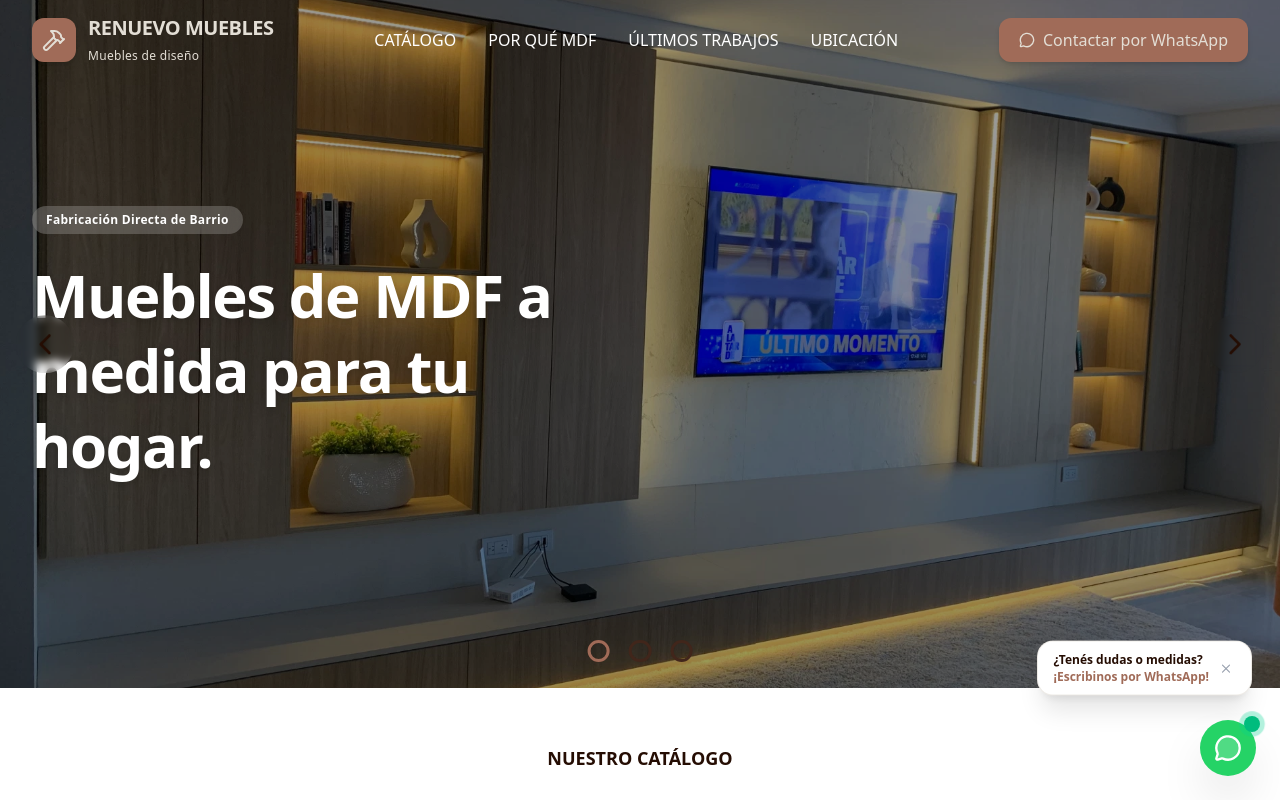
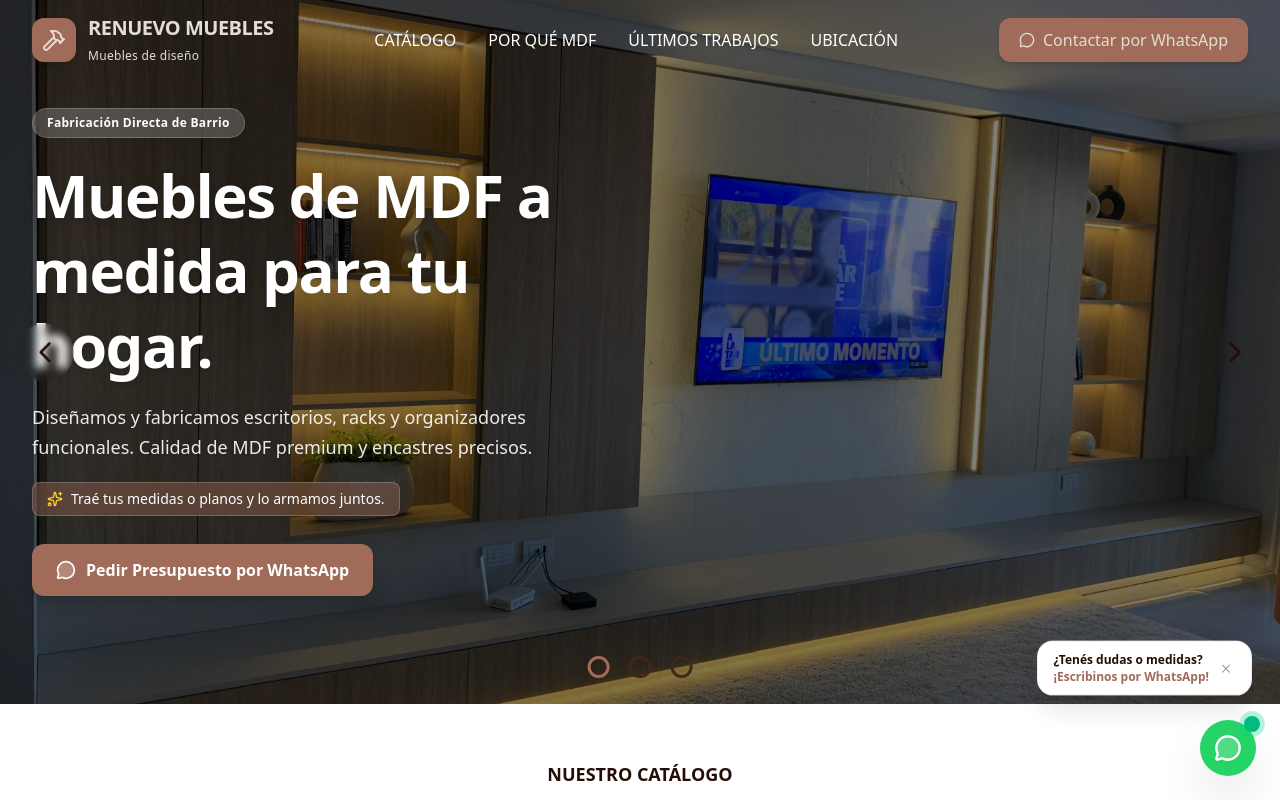
Before and after one commit to fernandezale/RM-Landing-Typescript, a React (Vite) app: page / in a window 1280 px wide. Shown: the top 800 px of the page. Built offline with nearby package versions, Linux system fonts and the light colour scheme; grey boxes are pictures that could not be loaded.

Commit message:
Correccion en el hero, carousel y estilos

```diff
--- a/src/App.tsx
+++ b/src/App.tsx
@@ -17,7 +17,7 @@ function App() {
     <>
       <Navbar whatsappNumber={WHATSAPP_NUMBER} />
       <section id="center">
-        <Hero />
+        <Hero whatsappNumber={WHATSAPP_NUMBER} />
         <CategoriesApp/>
         <AboutMDFApp/>
         <PortfolioApp/>
--- a/src/components/EmblaCarousel.tsx
+++ b/src/components/EmblaCarousel.tsx
@@ -7,14 +7,16 @@ import { DotButton } from './EmblaCarouselDotButton'
 import { useDotButton } from '../hooks/useDotButton'
 import type { HeroSlide } from './Hero'
 import { motion, AnimatePresence } from 'framer-motion'
+import { MessageCircle, Sparkles } from 'lucide-react'
 
 type PropType = {
   heroSlides: HeroSlide[]
   options?: EmblaOptionsType
+  whatsappNumber?: string
 }
 
 const EmblaCarousel = (props: PropType) => {
-  const { heroSlides, options } = props
+  const { heroSlides, options, whatsappNumber } = props
   const [emblaRef, emblaApi] = useEmblaCarousel(options, [Fade()])
 
   const { selectedIndex, scrollSnaps, onDotButtonClick } =
@@ -47,42 +49,83 @@ const EmblaCarousel = (props: PropType) => {
                 />
 
                 {/* Capa oscura de contraste */}
-                <div className="absolute inset-0 bg-black/40 -z-10" />
+                <div className="absolute inset-0 bg-black/50 -z-10" />
 
-                <div className="relative z-10 max-w-7xl mx-auto px-4 sm:px-6 lg:px-8 w-full">
-                  <div className="grid grid-cols-1 md:grid-cols-2 gap-12 items-center">
-                    <div className="space-y-6">
+                <div className="relative z-10 max-w-7xl mx-auto px-4 sm:px-6 lg:px-8 w-full pt-16 sm:pt-0">
+                  <div className="grid grid-cols-1 md:grid-cols-2 gap-8 items-center">
+                    <div className="space-y-4 sm:space-y-5">
                       <AnimatePresence mode="wait">
                         {isActive && (
                           <motion.div
                             key={`slide-content-${index}`}
-                            initial={{ opacity: 0, x: 100 }}
+                            initial={{ opacity: 0, x: 60 }}
                             animate={{ opacity: 1, x: 0 }}
                             transition={{
                               duration: 0.6,
                               ease: [0.16, 1, 0.3, 1]
                             }}
-                            className="space-y-6"
+                            className="space-y-4 sm:space-y-5"
                           >
                             {/* Distintivo / Etiqueta animada */}
                             <motion.div
-                              initial={{ opacity: 0, x: 80 }}
+                              initial={{ opacity: 0, x: 40 }}
                               animate={{ opacity: 1, x: 0 }}
                               transition={{ duration: 0.7, delay: 0.1 }}
-                              className="inline-flex items-center space-x-2 bg-white/20 backdrop-blur-md text-white px-3.5 py-1.5 rounded-full text-xs font-semibold tracking-wide"
+                              className="inline-flex items-center space-x-2 bg-white/20 backdrop-blur-md text-white px-3.5 py-1.5 rounded-full text-xs font-semibold tracking-wide border border-white/20"
                             >
                               <span>{heroSlide.distintivo}</span>
                             </motion.div>
 
                             {/* Título Principal animado */}
                             <motion.h1
-                              initial={{ opacity: 0, x: 120 }}
+                              initial={{ opacity: 0, x: 50 }}
                               animate={{ opacity: 1, x: 0 }}
                               transition={{ duration: 0.8, delay: 0.2 }}
-                              className="text-4xl sm:text-5xl lg:text-6xl font-extrabold text-white leading-tight tracking-tight drop-shadow-md"
+                              className="text-3xl sm:text-5xl lg:text-6xl font-extrabold text-white leading-tight tracking-tight drop-shadow-md"
                             >
                               {heroSlide.titulo}
                             </motion.h1>
+
+                            {/* Descripción del Slide */}
+                            <motion.p
+                              initial={{ opacity: 0, x: 50 }}
+                              animate={{ opacity: 1, x: 0 }}
+                              transition={{ duration: 0.8, delay: 0.3 }}
+                              className="text-sm sm:text-lg text-white/90 leading-relaxed font-normal max-w-xl drop-shadow-xs"
+                            >
+                              {heroSlide.descripcion}
+                            </motion.p>
+
+                            {/* Insignia / Texto Destacado */}
+                            <motion.div
+                              initial={{ opacity: 0, x: 50 }}
+                              animate={{ opacity: 1, x: 0 }}
+                              transition={{ duration: 0.8, delay: 0.4 }}
+                              className="inline-flex items-center space-x-2 bg-brand-accent/40 border border-white/20 backdrop-blur-md text-white px-3.5 py-1.5 rounded-lg text-xs sm:text-sm font-medium"
+                            >
+                              <Sparkles className="w-4 h-4 text-amber-300 shrink-0" />
+                              <span>{heroSlide.textoDestacado}</span>
+                            </motion.div>
+
+                            {/* Botón CTA por WhatsApp */}
+                            {whatsappNumber && (
+                              <motion.div
+                                initial={{ opacity: 0, x: 50 }}
+                                animate={{ opacity: 1, x: 0 }}
+                                transition={{ duration: 0.8, delay: 0.5 }}
+                                className="pt-2"
+                              >
+                                <a
+                                  href={`https://wa.me/${whatsappNumber}?text=${encodeURIComponent(`¡Hola! Quisiera solicitar presupuesto sobre: ${heroSlide.titulo}`)}`}
+                                  target="_blank"
+                                  rel="noopener noreferrer"
+                                  className="inline-flex items-center space-x-2.5 bg-brand-accent hover:bg-[#885442] text-white px-5 py-3 sm:px-6 sm:py-3.5 rounded-xl font-bold transition-all shadow-lg hover:shadow-xl hover:scale-105 active:scale-95 text-sm sm:text-base"
+                                >
+                                  <MessageCircle className="w-5 h-5 fill-white/20" />
+                                  <span>Pedir Presupuesto por WhatsApp</span>
+                                </a>
+                              </motion.div>
+                            )}
                           </motion.div>
                         )}
                       </AnimatePresence>
--- a/src/components/Hero.tsx
+++ b/src/components/Hero.tsx
@@ -9,7 +9,11 @@ export interface HeroSlide {
   imagen: string
 }
 
-const Hero = () => {
+interface HeroProps {
+  whatsappNumber?: string;
+}
+
+const Hero = ({ whatsappNumber }: HeroProps) => {
   const HeroSlides : HeroSlide[] = [
   {
     titulo: 'Muebles de MDF a medida para tu hogar.',
@@ -41,7 +45,7 @@ const Hero = () => {
 
     <section className="relative overflow-hidden bg-linear-to-b from-brand-light to-brand-accent/60">
 
-      <EmblaCarousel heroSlides={HeroSlides} options={OPTIONS} />
+      <EmblaCarousel heroSlides={HeroSlides} options={OPTIONS} whatsappNumber={whatsappNumber} />
 
     </section>
     );
--- a/src/css/embla.css
+++ b/src/css/embla.css
@@ -2,11 +2,15 @@
   max-width: 100%;
   margin: auto;
   position: relative; /* Convierte al contenedor principal en la referencia de posicionamiento */
-/*TODO: Ajustar --slide-height: 38rem; para que en
-moviles se vea bien */
-  --slide-height: 43rem;
+  --slide-height: 38rem;
   --slide-spacing: 1rem;
   --slide-size: 100%;
+}
+
+@media (min-width: 640px) {
+  .embla {
+    --slide-height: 44rem;
+  }
 }
 
 .embla__viewport {
```
